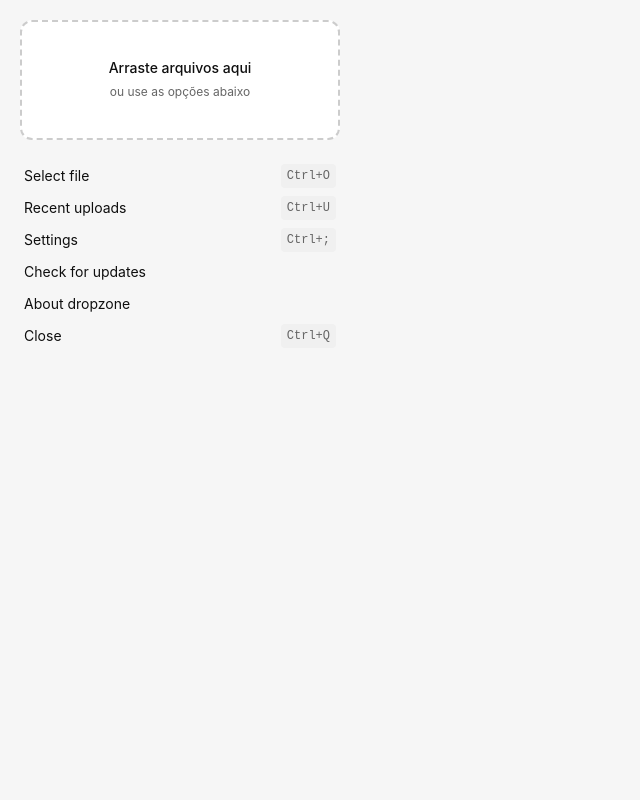
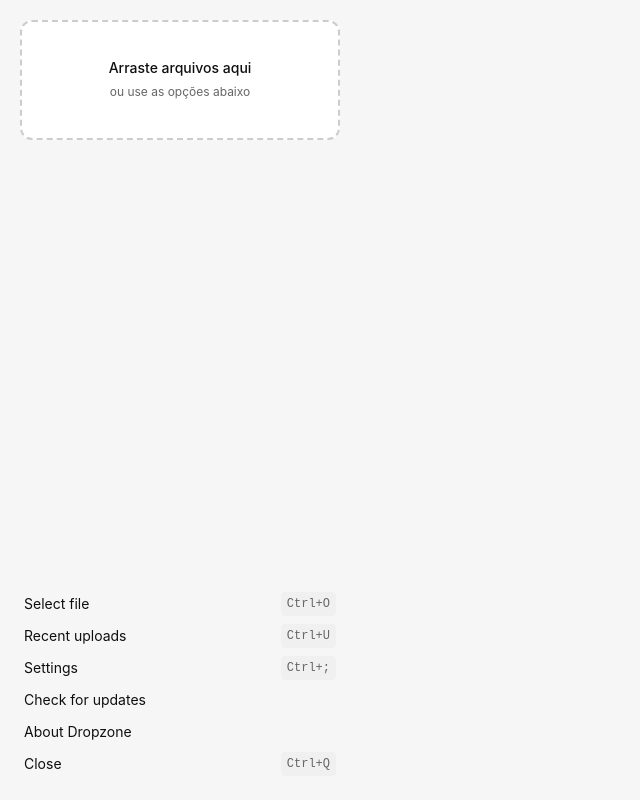
Before and after one commit to lucasfrusci/dropzone-local, a React (Vite) app: page / in a window 1280 px wide. Shown: the whole page, without its empty margins (0-640 px from the left). Built offline with nearby package versions, Linux system fonts and the light colour scheme.

Commit message:
Fix tray icon when minimized, now it open correctly, add justify-content on main container.

```diff
--- a/src/App.css
+++ b/src/App.css
@@ -40,6 +40,7 @@
   height: 100vh;
   overflow: hidden;
   position: relative;
+  justify-content: space-between;
 }
 
 .drag-window-region {
@@ -76,10 +77,9 @@
   transition: all 0.3s ease;
 }
 
-.dropzone:hover {
+.dropzone.hover:hover {
   opacity: .6;
 }
-
 
 .dropzone input{
   display: none;
--- a/src/App.tsx
+++ b/src/App.tsx
@@ -1,10 +1,8 @@
 import { useState, useEffect, useRef } from "react";
-import { readText } from "@tauri-apps/plugin-clipboard-manager";
 import { invoke } from "@tauri-apps/api/core";
 import "./App.css";
 import { openAboutWindow } from "./about";
 import { useControlWindow } from "./hooks/useWindow";
-import { useDrag } from "./hooks/useDrag";
 import { usePageView } from "./hooks/usePageView";
 import { useDropzone } from "react-dropzone";
 import { ProgressBar } from "./components/progress-bar";
@@ -101,7 +99,7 @@ function App() {
         ref={dropAreaRef}
         {...getRootProps()}
         data-status={status}
-        className={`dropzone ${status === "active" && "dragging"}`}
+        className={`dropzone ${status === "active" && "dragging"} ${status === "pending" && "hover"}`}
         onClick={open}
         // onDragOver={handleDragOver}
         // onDragLeave={handleDragLeave}
@@ -171,7 +169,7 @@ function App() {
           action={() => togglePage("settings")}
         />
         <MenuAction label="Check for updates" />
-        <MenuAction label="About dropzone" action={openAboutWindow} />
+        <MenuAction label="About Dropzone" action={openAboutWindow} />
         <MenuAction label="Close" hotkey="Ctrl+Q" action={handleClose} />
       </MenuItems.Root>
 
--- a/src/hooks/useDrag.ts
+++ b/src/hooks/useDrag.ts
@@ -1,5 +1,4 @@
-import { event } from "@tauri-apps/api";
-import { PhysicalPosition } from "@tauri-apps/api/dpi";
+//* AQUIVO NAO MAIS USADO ALTERADO O HANDLE DE DRAG E DROP PARA O REACT *//
 import { getCurrentWebviewWindow } from "@tauri-apps/api/webviewWindow";
 import { RefObject, useEffect, useState } from "react";
 
```
Also changed, not shown: 1 other file (tests, documents, lock files or other folders).
